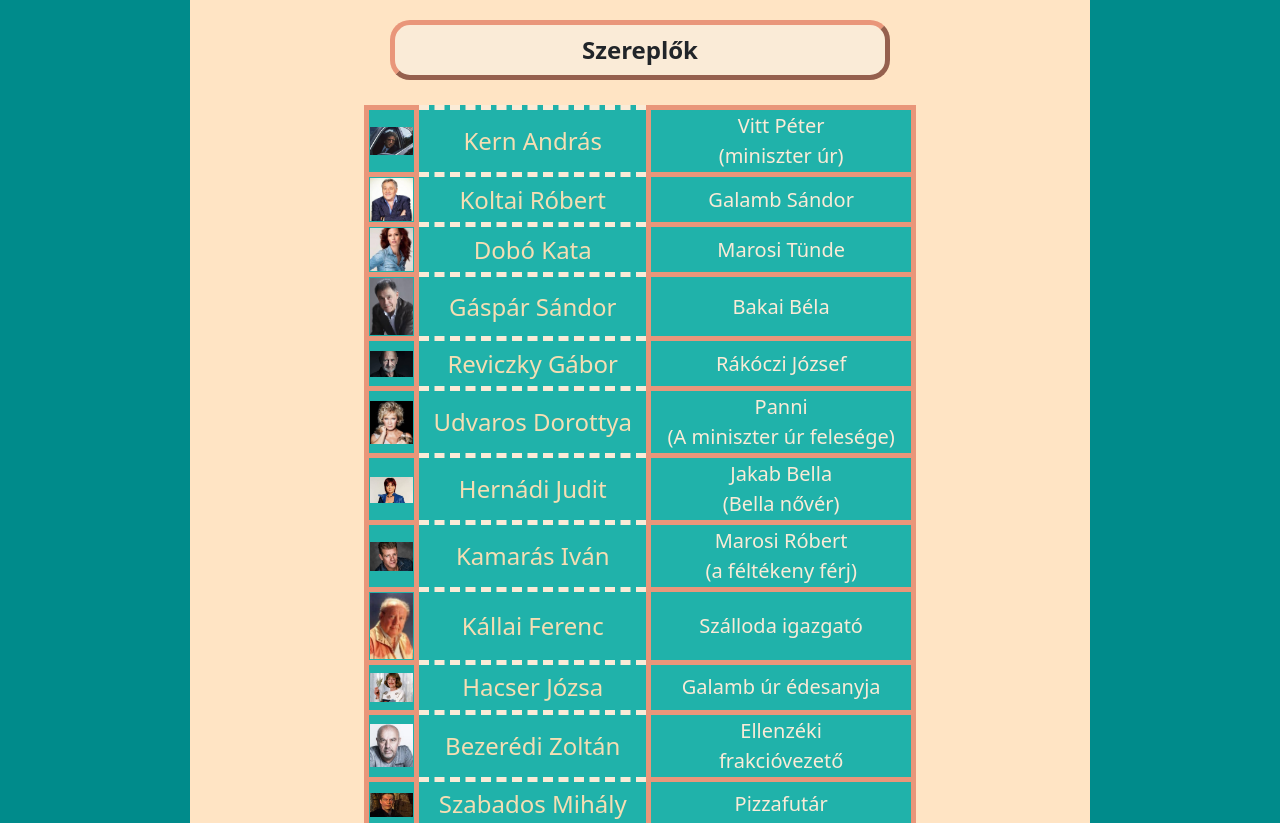
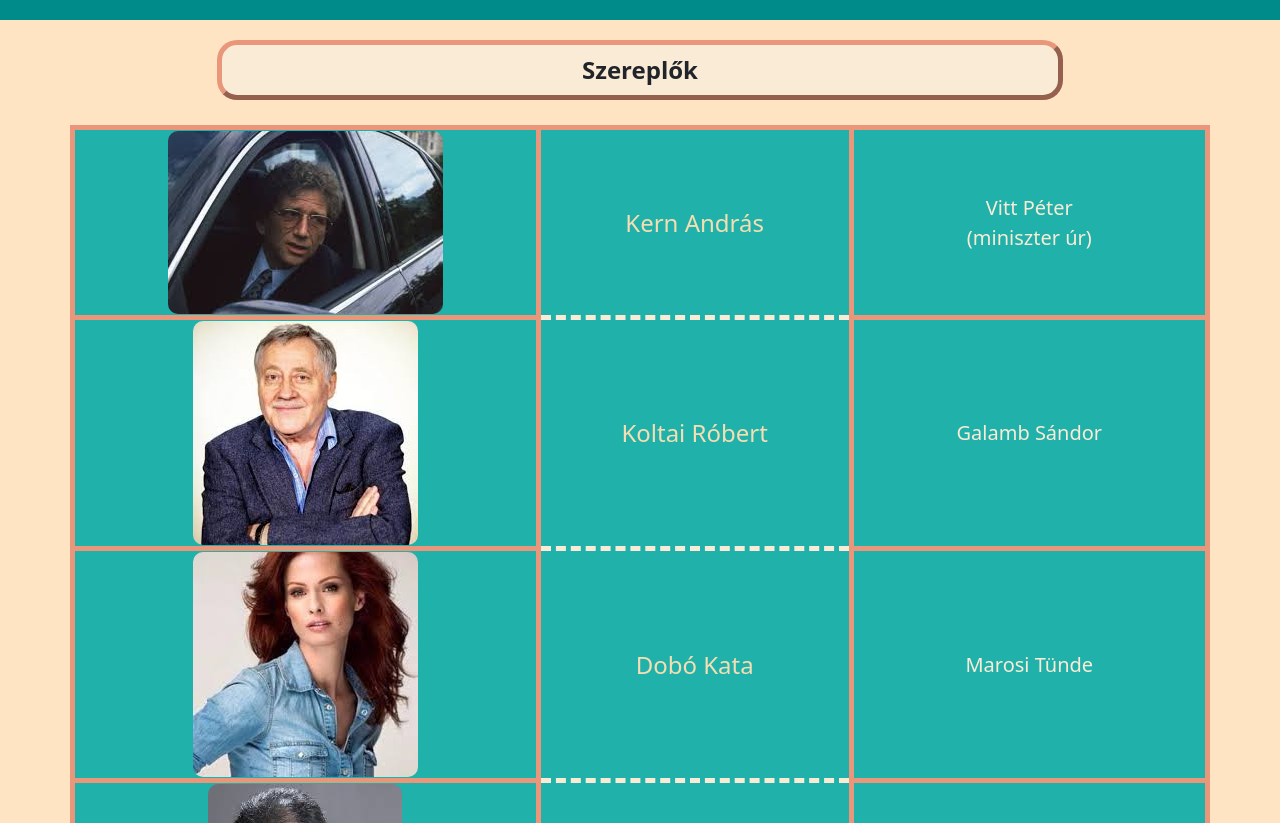
Before and after one commit to varholvivien/A_Miniszter_felrelep, a plain HTML site: page szereplok.html in a window 1280 px wide. Shown: the top 823 px of the page. Drawn offline with nearby package versions, Linux system fonts and the light colour scheme.

Commit message:
Majdnem kész
Button szövegének középre igazítása hiányzik már csak

```diff
--- a/index.css
+++ b/index.css
@@ -16,6 +16,7 @@ table{
     font-weight: bold;
     border: 5px outset darksalmon;
     border-radius: 20px;
+    margin-bottom: 10px;
 }
 #ures{
     width: 100px;
@@ -31,6 +32,8 @@ table{
     padding-top: 5px;
     padding-right: 30px;
     padding-left: 30px;
+    margin-bottom: 20px;
+    margin-top: 20px;
 }
 h2{
     text-align: center;
@@ -61,7 +64,6 @@ h1{
     text-shadow: 5px 5px 10px darkcyan;
 }
 .wiki{
-    font-size: 125%;
     color: wheat;
 }
 .wiki:hover{
--- a/szereplok.css
+++ b/szereplok.css
@@ -1,12 +1,11 @@
 body{
     background-color: darkcyan;
 }
-#táblázat{
+#tablazat{
     background-color: bisque;
-    width: 900px;
-    height: 4280px;
     margin: auto;
-    padding-top: 20px;
+    margin-bottom: 20px;
+    margin-top: 20px;
 }
 table{
     background-color: lightseagreen;
@@ -29,22 +28,20 @@ h1{
     text-shadow: mediumaquamarine;
     margin: auto;
     margin-bottom: 25px;
-    width: 200px;
+    margin-top: 20px;
     background-color: antiquewhite;
     line-height: 50px;
     font-size: 150%;
     font-weight: bold;
     border: 5px outset darksalmon;
     border-radius: 20px;
-    width: 500px;
+
 }
 .kepek{
-    width: 50px;
     height: 50px;
     margin: auto;
     text-align: center;
-    size: 100% 100%;
-    border-radius: 10px;
+
 }
 ul{
     text-align: justify;
@@ -64,6 +61,11 @@ a{
     border-radius: 10px;
     border: 5px dashed antiquewhite;
 }
+.link1{
+    text-align: center;
+    border-radius: 10px;
+    border-bottom: 5px dashed antiquewhite;
+}
 a:hover{
     color: teal;
 }
@@ -74,3 +76,6 @@ a:active{
     background-color: antiquewhite;
     padding-top: 10px;
 }
+img{
+    border-radius: 10px;
+}
--- a/szereplok.html
+++ b/szereplok.html
@@ -1,5 +1,6 @@
 <!DOCTYPE html>
 <html lang="hu">
+
 <head>
     <meta charset="UTF-8">
     <meta http-equiv="X-UA-Compatible" content="IE=edge">
@@ -9,97 +10,143 @@
     <title>Szereplők</title>
     <link rel="stylesheet" href="szereplok.css">
 </head>
+
 <body>
 
-<div id="táblázat">
+    <div id="tablazat">
 
+        <div class="row">
+            <div class="col-2">
+
+            </div>
+            <div class="col-8">
                 <h1>Szereplők</h1>
+            </div>
+            <div class="col-2">
 
-    <table>
+            </div>
+        </div>
+
+        <table class="container">
             <thead>
                 <tr>
-                <td class="kepek"><img src="kepek/Kern_András.jpg" class="img-fluid" alt="Kern András" title="Kern András"></td>
-                <td class="link"><a href="https://hu.wikipedia.org/wiki/Kern_Andr%C3%A1s" target="_blank">Kern András</a> </td>
+                    <td class="kepek"><img src="kepek/Kern_András.jpg" class="img-fluid" alt="Kern András"
+                            title="Kern András"></td>
+                    <td class="link1"><a href="https://hu.wikipedia.org/wiki/Kern_Andr%C3%A1s" target="_blank">Kern
+                            András</a></td>
                     <td>Vitt Péter <br>(miniszter úr)</td>
                 </tr>
                 <tr>
-                <td class="kepek"><img src="kepek/Koltai_Róbert.jpg" class="img-fluid" alt="Koltai Róbert" title="Koltai Róbert"></td>
-                <td class="link"><a href="https://hu.wikipedia.org/wiki/Koltai_R%C3%B3bert" target="_blank">Koltai Róbert</a></td>
+                    <td class="kepek"><img src="kepek/Koltai_Róbert.jpg" class="img-fluid" alt="Koltai Róbert"
+                            title="Koltai Róbert"></td>
+                    <td class="link"><a href="https://hu.wikipedia.org/wiki/Koltai_R%C3%B3bert" target="_blank">Koltai
+                            Róbert</a></td>
                     <td>Galamb Sándor</td>
                 </tr>
                 <tr>
-                <td class="kepek"><img src="kepek/Dobó_Kata.jpg" class="img-fluid" alt="Dobó Kata" title="Dobó Kata"></td>
-                <td class="link"><a href="https://hu.wikipedia.org/wiki/Dob%C3%B3_Kata" target="_blank">Dobó Kata</a></td>
+                    <td class="kepek"><img src="kepek/Dobó_Kata.jpg" class="img-fluid" alt="Dobó Kata"
+                            title="Dobó Kata"></td>
+                    <td class="link"><a href="https://hu.wikipedia.org/wiki/Dob%C3%B3_Kata" target="_blank">Dobó
+                            Kata</a></td>
                     <td>Marosi Tünde</td>
                 </tr>
                 <tr>
-                <td class="kepek"><img src="kepek/Gáspár_Sándor.jpg" class="img-fluid" alt="Gáspár Sándor" title="Gáspár Sándor"></td>
-                <td class="link"><a href="https://hu.wikipedia.org/wiki/G%C3%A1sp%C3%A1r_S%C3%A1ndor_(sz%C3%ADnm%C5%B1v%C3%A9sz)" target="_blank">Gáspár Sándor</a></td>
+                    <td class="kepek"><img src="kepek/Gáspár_Sándor.jpg" class="img-fluid" alt="Gáspár Sándor"
+                            title="Gáspár Sándor"></td>
+                    <td class="link"><a
+                            href="https://hu.wikipedia.org/wiki/G%C3%A1sp%C3%A1r_S%C3%A1ndor_(sz%C3%ADnm%C5%B1v%C3%A9sz)"
+                            target="_blank">Gáspár Sándor</a></td>
                     <td>Bakai Béla</td>
                 </tr>
                 <tr>
-                <td class="kepek"><img src="kepek/Reviczky_Gábor.jpg" class="img-fluid" alt="Reviczky Gábor" title="Reviczky Gábor"></td>
-                <td class="link"><a href="https://hu.wikipedia.org/wiki/Reviczky_G%C3%A1bor" target="_blank">Reviczky Gábor</a></td>
+                    <td class="kepek"><img src="kepek/Reviczky_Gábor.jpg" class="img-fluid" alt="Reviczky Gábor"
+                            title="Reviczky Gábor"></td>
+                    <td class="link"><a href="https://hu.wikipedia.org/wiki/Reviczky_G%C3%A1bor"
+                            target="_blank">Reviczky Gábor</a></td>
                     <td>Rákóczi József</td>
                 </tr>
                 <tr>
-                <td class="kepek"><img src="kepek/Udvaros_Dorottya.jpg" class="img-fluid" alt="Udvaros Dorottya" title="Udvaros Dorottya"></td>
-                <td class="link"><a href="https://hu.wikipedia.org/wiki/Udvaros_Dorottya" target="_blank">Udvaros Dorottya</a></td>
+                    <td class="kepek"><img src="kepek/Udvaros_Dorottya.jpg" class="img-fluid" alt="Udvaros Dorottya"
+                            title="Udvaros Dorottya"></td>
+                    <td class="link"><a href="https://hu.wikipedia.org/wiki/Udvaros_Dorottya" target="_blank">Udvaros
+                            Dorottya</a></td>
                     <td>Panni <br>(A miniszter úr felesége)</td>
                 </tr>
                 <tr>
-                <td class="kepek"><img src="kepek/Hernádi_Judit.jpg" class="img-fluid" alt="Hernádi Judit" title="Hernádi Judit"></td>
-                <td class="link"><a href="https://hu.wikipedia.org/wiki/Hern%C3%A1di_Judit" target="_blank">Hernádi Judit</a></td>
+                    <td class="kepek"><img src="kepek/Hernádi_Judit.jpg" class="img-fluid" alt="Hernádi Judit"
+                            title="Hernádi Judit"></td>
+                    <td class="link"><a href="https://hu.wikipedia.org/wiki/Hern%C3%A1di_Judit" target="_blank">Hernádi
+                            Judit</a></td>
                     <td>Jakab Bella <br>(Bella nővér)</td>
                 </tr>
                 <tr>
-                <td class="kepek"><img src="kepek/Kamarás_Iván.jpg" class="img-fluid" alt="Kamarás Iván" title="Kamarás Iván"></td>
-                <td class="link"><a href="https://hu.wikipedia.org/wiki/Kamar%C3%A1s_Iv%C3%A1n" target="_blank">Kamarás Iván</a></td>
+                    <td class="kepek"><img src="kepek/Kamarás_Iván.jpg" class="img-fluid" alt="Kamarás Iván"
+                            title="Kamarás Iván"></td>
+                    <td class="link"><a href="https://hu.wikipedia.org/wiki/Kamar%C3%A1s_Iv%C3%A1n"
+                            target="_blank">Kamarás Iván</a></td>
                     <td>Marosi Róbert <br>(a féltékeny férj)</td>
                 </tr>
                 <tr>
-                <td class="kepek"><img src="kepek/Kállai_Ferenc.jpg" class="img-fluid" alt="Kállai Ferenc" title="Kállai Ferenc"></td>
-                <td class="link"><a href="https://hu.wikipedia.org/wiki/K%C3%A1llai_Ferenc" target="_blank">Kállai Ferenc</a></td>
+                    <td class="kepek"><img src="kepek/Kállai_Ferenc.jpg" class="img-fluid" alt="Kállai Ferenc"
+                            title="Kállai Ferenc"></td>
+                    <td class="link"><a href="https://hu.wikipedia.org/wiki/K%C3%A1llai_Ferenc" target="_blank">Kállai
+                            Ferenc</a></td>
                     <td>Szálloda igazgató</td>
                 </tr>
                 <tr>
-                <td class="kepek"><img src="kepek/Hacser_Józsa.jpg" class="img-fluid" alt="Hacser Józsa" title="Hacser Józsa"></td>
-                <td class="link"><a href="https://hu.wikipedia.org/wiki/Hacser_J%C3%B3zsa" target="_blank">Hacser Józsa</a></td>
+                    <td class="kepek"><img src="kepek/Hacser_Józsa.jpg" class="img-fluid" alt="Hacser Józsa"
+                            title="Hacser Józsa"></td>
+                    <td class="link"><a href="https://hu.wikipedia.org/wiki/Hacser_J%C3%B3zsa" target="_blank">Hacser
+                            Józsa</a></td>
                     <td>Galamb úr édesanyja</td>
                 </tr>
                 <tr>
-                <td class="kepek"><img src="kepek/Bezerédi_Zoltán.jpg" class="img-fluid" alt="Bezerédi Zoltán" title="Bezerédi Zoltán"></td>
-                <td class="link"><a href="https://hu.wikipedia.org/wiki/Bezer%C3%A9di_Zolt%C3%A1n" target="_blank">Bezerédi Zoltán</a></td>
+                    <td class="kepek"><img src="kepek/Bezerédi_Zoltán.jpg" class="img-fluid" alt="Bezerédi Zoltán"
+                            title="Bezerédi Zoltán"></td>
+                    <td class="link"><a href="https://hu.wikipedia.org/wiki/Bezer%C3%A9di_Zolt%C3%A1n"
+                            target="_blank">Bezerédi Zoltán</a></td>
                     <td>Ellenzéki <br>frakcióvezető</td>
                 </tr>
                 <tr>
-                <td class="kepek"><img src="kepek/Szabados_Mihály.jpg" class="img-fluid" alt="Szabados Mihály" title="Szabados Mihály"></td>
-                <td class="link"><a href="https://hu.wikipedia.org/wiki/Szabados_Mih%C3%A1ly" target="_blank">Szabados Mihály</a></td>
+                    <td class="kepek"><img src="kepek/Szabados_Mihály.jpg" class="img-fluid" alt="Szabados Mihály"
+                            title="Szabados Mihály"></td>
+                    <td class="link"><a href="https://hu.wikipedia.org/wiki/Szabados_Mih%C3%A1ly"
+                            target="_blank">Szabados Mihály</a></td>
                     <td>Pizzafutár</td>
                 </tr>
                 <tr>
-                <td class="kepek"><img src="kepek/Lázár_Kati.jpg" class="img-fluid" alt="Lázár Kati" title="Lázár Kati"></td>
-                <td class="link"><a href="https://hu.wikipedia.org/wiki/L%C3%A1z%C3%A1r_Kati" target="_blank">Lázár Kati</a></td>
+                    <td class="kepek"><img src="kepek/Lázár_Kati.jpg" class="img-fluid" alt="Lázár Kati"
+                            title="Lázár Kati"></td>
+                    <td class="link"><a href="https://hu.wikipedia.org/wiki/L%C3%A1z%C3%A1r_Kati" target="_blank">Lázár
+                            Kati</a></td>
                     <td>Szobaasszony</td>
                 </tr>
                 <tr>
-                <td class="kepek"><img src="kepek/Bősze_Péter.jpg" class="img-fluid" alt="Bősze Péter" title="Bősze Péter"></td>
-                <td class="link"><a href="https://hu.wikipedia.org/wiki/B%C5%91sze_P%C3%A9ter_(sz%C3%ADn%C3%A9sz)" target="_blank">Bősze Péter</a></td>
+                    <td class="kepek"><img src="kepek/Bősze_Péter.jpg" class="img-fluid" alt="Bősze Péter"
+                            title="Bősze Péter"></td>
+                    <td class="link"><a href="https://hu.wikipedia.org/wiki/B%C5%91sze_P%C3%A9ter_(sz%C3%ADn%C3%A9sz)"
+                            target="_blank">Bősze Péter</a></td>
                     <td>Recepciós</td>
                 </tr>
                 <tr>
-                <td class="kepek"><img src="kepek/Bálint_Antónia.jpg" class="img-fluid" alt="Bálint Antónia" title="Bálint Antónia"></td>
-                <td class="link"><a href="https://hu.wikipedia.org/wiki/B%C3%A1lint_Ant%C3%B3nia" target="_blank">Bálint Antónia</a></td>
+                    <td class="kepek"><img src="kepek/Bálint_Antónia.jpg" class="img-fluid" alt="Bálint Antónia"
+                            title="Bálint Antónia"></td>
+                    <td class="link"><a href="https://hu.wikipedia.org/wiki/B%C3%A1lint_Ant%C3%B3nia"
+                            target="_blank">Bálint Antónia</a></td>
                     <td>Női sofőr a film <br>elején és a végén</td>
                 </tr>
                 <tr>
-                <td class="kepek"><img src="kepek/Besenczi_Árpád.jpg" class="img-fluid" alt="Besenczi Árpád" title="Besenczi Árpád"></td>
-                <td class="link"><a href="https://hu.wikipedia.org/wiki/Besenczi_%C3%81rp%C3%A1d" target="_blank">Besenczi Árpád</a></td>
+                    <td class="kepek"><img src="kepek/Besenczi_Árpád.jpg" class="img-fluid" alt="Besenczi Árpád"
+                            title="Besenczi Árpád"></td>
+                    <td class="link"><a href="https://hu.wikipedia.org/wiki/Besenczi_%C3%81rp%C3%A1d"
+                            target="_blank">Besenczi Árpád</a></td>
                     <td>Biztonságiőr</td>
                 </tr>
                 <tr>
-                <td class="kepek"><img src="kepek/Kaszás_Géza.jpg" class="img-fluid" alt="Kaszás Géza" title="Kaszás Géza"></td>
-                <td class="link"><a href="https://hu.wikipedia.org/wiki/Kasz%C3%A1s_G%C3%A9za" target="_blank">Kaszás Géza</a></td>
+                    <td class="kepek"><img src="kepek/Kaszás_Géza.jpg" class="img-fluid" alt="Kaszás Géza"
+                            title="Kaszás Géza"></td>
+                    <td class="link"><a href="https://hu.wikipedia.org/wiki/Kasz%C3%A1s_G%C3%A9za"
+                            target="_blank">Kaszás Géza</a></td>
                     <td>Biztonságiőr</td>
                 </tr>
                 <tr>
@@ -111,9 +158,12 @@
                                 <li>Kiadás dátuma: 1997</li>
                                 <li>Játékidő: 98 perc</li>
                                 <li>Műfaj: vígjáték</li>
-                                <li>Rendező&Forgatókönyvíró: Kern András&Koltai róbert</li>
-                                <li>Producer: <a class="egyeb" href="https://hu.wikipedia.org/wiki/Vajna_Andr%C3%A1s" target="_blank">Andy Vajna</a></li>
-                                <li>Zene: <a class="egyeb" href="https://hu.wikipedia.org/wiki/D%C3%A9s_L%C3%A1szl%C3%B3">Dés László</a></li>
+                                <li>Rendező & Forgatókönyvíró: Kern András & Koltai róbert</li>
+                                <li>Producer: <a class="egyeb" href="https://hu.wikipedia.org/wiki/Vajna_Andr%C3%A1s"
+                                        target="_blank">Andy Vajna</a></li>
+                                <li>Zene: <a class="egyeb"
+                                        href="https://hu.wikipedia.org/wiki/D%C3%A9s_L%C3%A1szl%C3%B3">Dés László</a>
+                                </li>
                             </ul>
                         </div>
                     </td>
@@ -134,4 +184,5 @@
 
 
 </body>
+
 </html>
```
Also changed, not shown: index.html (+10 -1 lines). Lines whose indentation alone changed are shown as unchanged.
